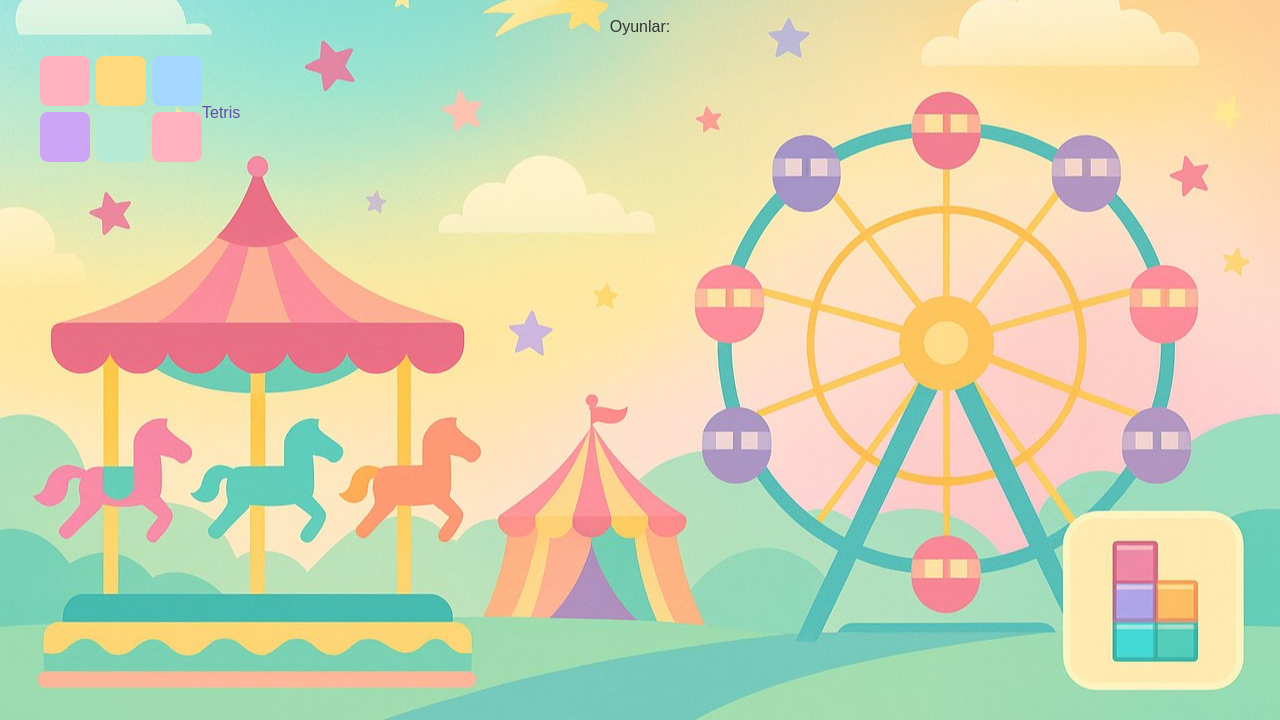
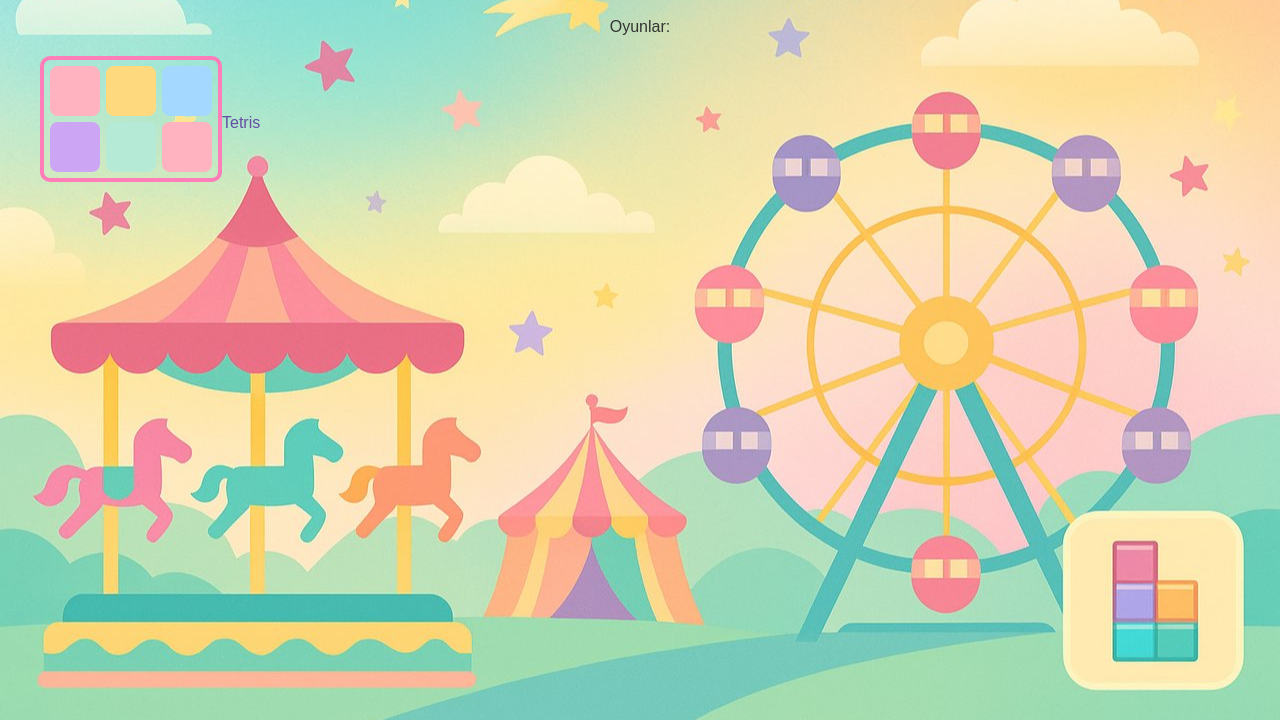
Before and after one commit to megaversecoach/gamzezone, a plain HTML site: page index.html in a window 1280 px wide. Shown: the part 80-800 px from the top of the page. Drawn offline with Linux system fonts and the light colour scheme.

Commit message:
Add border around Tetris icon on index page

```diff
--- a/index.html
+++ b/index.html
@@ -5,7 +5,7 @@
     <title>Doğa's Game Park</title>
     <style>
     body {
-    /* Use a colourful amusement park illustration as the page background.  */
+        /* Use a colourful amusement park illustration as the page background. */
         background: url('lunapark_compressed.jpg') no-repeat center center fixed;
         background-size: cover;
         font-family: 'Arial', sans-serif;
@@ -38,6 +38,9 @@ h1 {
         gap: 6px;
         justify-content: center;
         margin-bottom: 8px;
+        border: 4px solid #ff7eb9; /* belirleyici çerçeve */
+        border-radius: 10px;
+        padding: 6px;
     }
     .tetris-icon .block {
         width: 50px;
```
Lines whose indentation alone changed are shown as unchanged.
